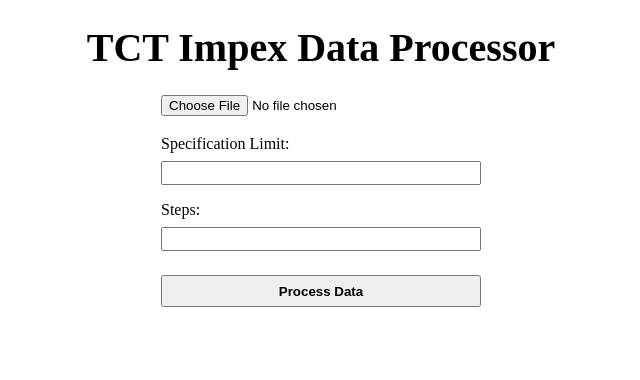
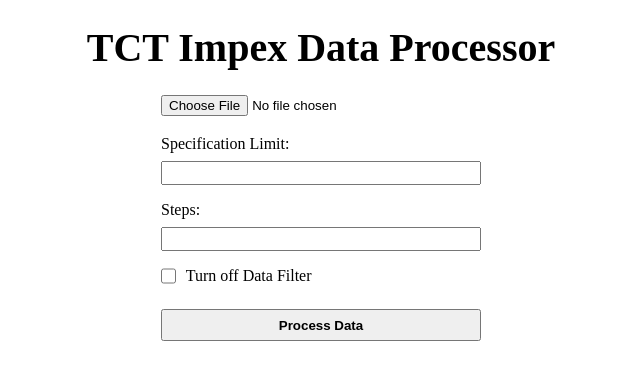
Before and after one commit to tct-tech/impex-data-processor, a React (Vite) app: page / in a window 1280 px wide. Shown: the top 380 px of the page, without its empty margins (319-959 px from the left). Built offline with nearby package versions, Linux system fonts and the light colour scheme.

Commit message:
added filter toggle

```diff
--- a/src/components/DataProcessor.jsx
+++ b/src/components/DataProcessor.jsx
@@ -18,7 +18,7 @@ const DataProcessor = (props) => {
             return;
         }
 
-        const data = cleanupData(props.file, props.steps, tolP);
+        const data = cleanupData(props.file, props.steps, props.filter, tolP);
         const cleanXdev = data[0];
         const cleanYdev = data[1];
         const cleanDia = data[2];
@@ -89,7 +89,6 @@ const DataProcessor = (props) => {
         let row10 = [''];
         let row11 = [];
         let row12 = [];
-
         for(let i = 0; i < data[0].length; i++){
             row1.push(props.steps * i + 1 + '-' + props.steps * (i + 1), '', '');
             row2.push(data[0][i] + '/' + props.steps, '', '');
@@ -100,7 +99,7 @@ const DataProcessor = (props) => {
             row7.push(data[4][0][i], data[4][1][i], data[4][2][i]);
             row8.push(data[5][0][i], data[5][1][i], data[5][2][i]);
 
-            row11.push(data[0][i] + '/' + props.steps);
+            row11.push(data[0][i]);
             row12.push(Math.min(data[5][0][i], data[5][1][i], data[5][2][i]));
         }
 
--- a/src/components/FileSpecInput.jsx
+++ b/src/components/FileSpecInput.jsx
@@ -8,6 +8,7 @@ const FileSpecInput = () => {
 
     const [specLimit, setSpecLimit] = useState('');
     const [steps, setSteps] = useState('');
+    const [filter, setFilter] = useState('on');
 
     const handleFileInput = async (e) => {
         const file = e.target.files[0];
@@ -28,6 +29,12 @@ const FileSpecInput = () => {
             setSpecLimit(input.target.value);
         } else if(input.target.name == 'steps') {
             setSteps(input.target.value);
+        } else if(input.target.name == 'filter') {
+            if(input.target.checked){
+                setFilter('off');
+            }else{
+                setFilter('on');
+            }
         }
     }
 
@@ -38,8 +45,11 @@ const FileSpecInput = () => {
             <input id='specLimit' name='specLimit' type='number' onChange={handleInput}/>
             <label htmlFor="steps">Steps:</label>
             <input id='steps' name='steps' type='number' onChange={handleInput}/>
-
-            <DataProcessor file={selectedFile} specLimit={specLimit} steps={steps}/>
+            <div className='filterBox'>
+                <input id='filter' name='filter' type='checkbox' onChange={handleInput}/>
+                <label htmlFor="filter" className='filterLabel'>Turn off Data Filter</label>
+            </div>
+            <DataProcessor file={selectedFile} specLimit={specLimit} steps={steps} filter={filter}/>
         </div>
     );
 }
--- a/src/components/helpers/data/cleanupData.js
+++ b/src/components/helpers/data/cleanupData.js
@@ -2,14 +2,14 @@
  * @Author: Your name
  * @Date:   2023-08-07 11:10:21
  * @Last Modified by:   Your name
- * @Last Modified time: 2023-08-11 11:31:52
+ * @Last Modified time: 2023-08-24 13:53:20
  */
 import trimData from "./trimData";
 import transposeData from "./transposeData";
 import removeEmptyElements from "./removeEmptyElements";
 import filterData from "./filterData";
 
-const cleanupData = (file, steps, tolP) => {
+const cleanupData = (file, steps, filterOnOff, tolP) => {
     // Keeping only column 5(Xdev), 10(Ydev), 14(Dia)
     let trimmedData = trimData(file);
     // Transpose matrix
@@ -31,6 +31,7 @@ const cleanupData = (file, steps, tolP) => {
     }
 
     // Filter Data
+    if(filterOnOff == 'on'){
         const filteredData = filterData(removeEmptyElements(Xdev), removeEmptyElements(Ydev), removeEmptyElements(Dia), tolP);
         const filteredXdev = filteredData[0];
         const filteredYdev = filteredData[1];
@@ -42,6 +43,16 @@ const cleanupData = (file, steps, tolP) => {
         const cleanDia = removeEmptyElements(filteredDia);
 
         return[cleanXdev, cleanYdev, cleanDia, trimmedData.length];
+
+    }else if(filterOnOff == 'off'){
+        // Remove empty elements before doing calculations
+        const cleanXdev = removeEmptyElements(Xdev);
+        const cleanYdev = removeEmptyElements(Ydev);
+        const cleanDia = removeEmptyElements(Dia);
+
+        return[cleanXdev, cleanYdev, cleanDia, trimmedData.length];
+
+    }
 }
 
 export default cleanupData;
--- a/src/styles/styles.css
+++ b/src/styles/styles.css
@@ -1,3 +1,9 @@
+/**
+ * @Author: Your name
+ * @Date:   2023-08-07 11:10:21
+ * @Last Modified by:   Your name
+ * @Last Modified time: 2023-08-24 13:54:27
+ */
 *, *::after, *::before{
     margin: 0;
     padding: 0;
@@ -25,9 +31,28 @@ label{
     text-align: left;
 }
 
+.filterBox{
+    width: 20rem;
+    margin-top: 1rem;
+    display: flex;
+    text-align: center;
+    align-items: center;
+    gap: 10px;
+}
+
+.filterLabel{
+    margin-top: auto;
+    margin-bottom: auto;
+}
+
 input{
     width: 20rem;
     height: 1.5rem;
+}
+
+#filter{
+    width: 1rem;
+    height: 1rem;
 }
 
 button{
```
Lines whose indentation alone changed are shown as unchanged.
